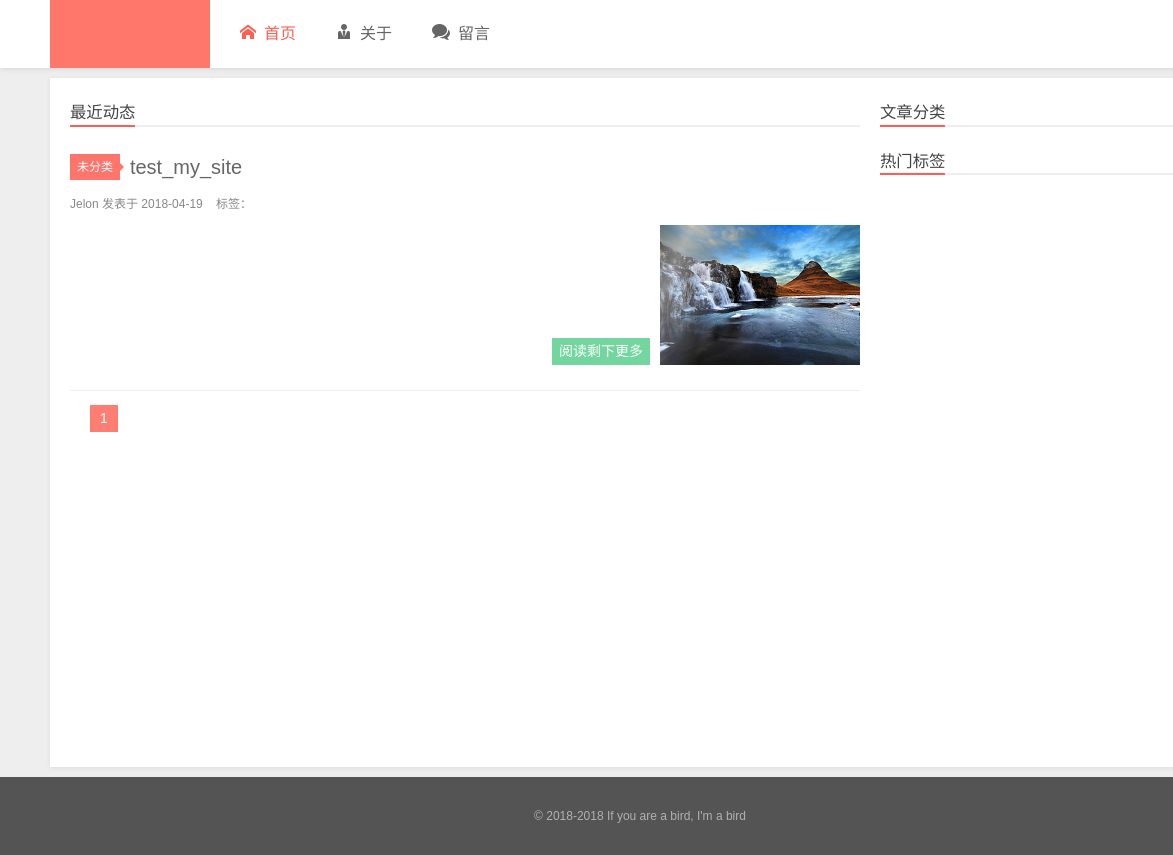
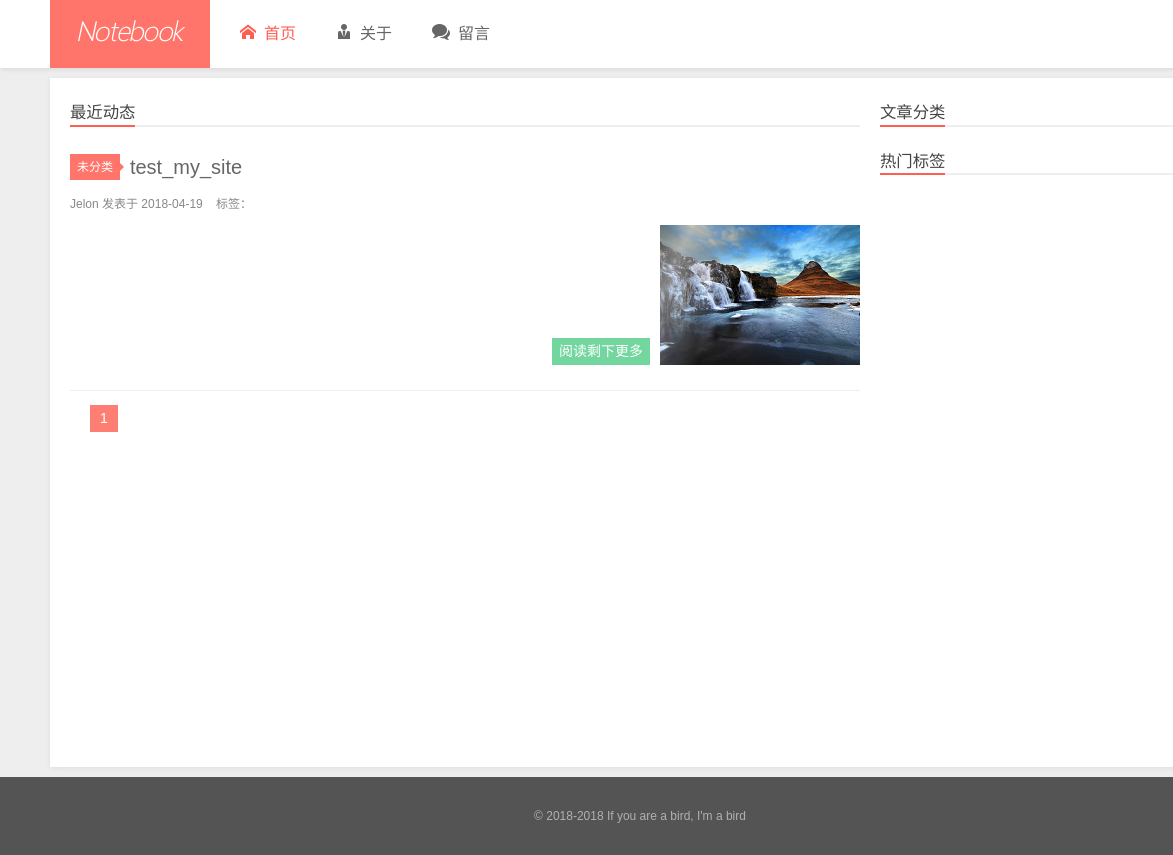
Before and after one commit to pay0216/pay0216.github.io, a plain HTML site: page index.html in a window 1280 px wide. In both pictures the pointer is over the element 130 px from the left and 34 px from the top of the page. Shown: the full height of the page, 0-1173 px from the left. Drawn offline with Linux system fonts and the light colour scheme.

Commit message:
Site updated: 2018-04-20 22:20:24

```diff
--- a/css/style.css
+++ b/css/style.css
@@ -632,7 +632,7 @@ hr {
   opacity: 0.85;
 }
 .logo a:hover .cover {
-  top: -100%;
+  top: 0%;
 }
 .header .menu {
   margin: 0;
```
